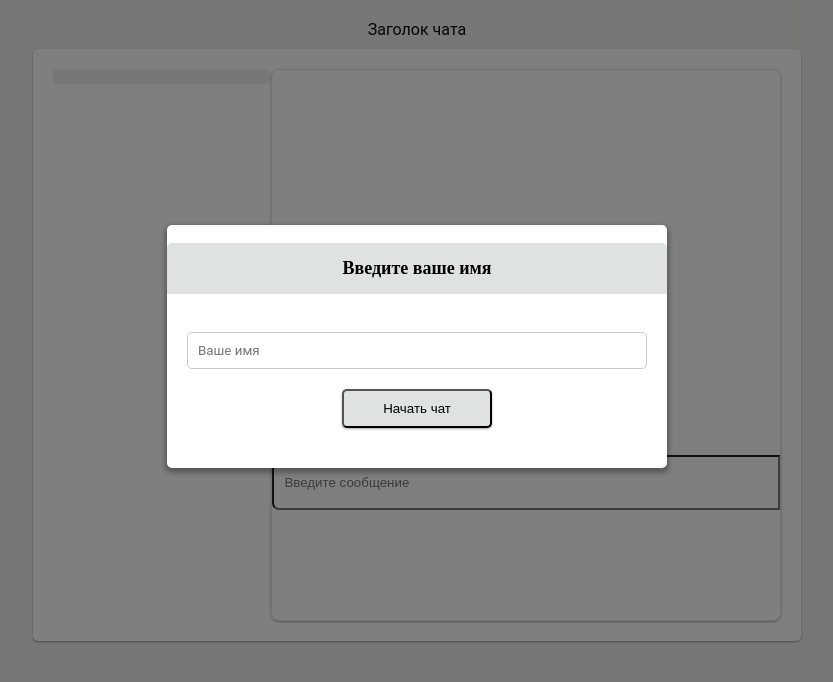
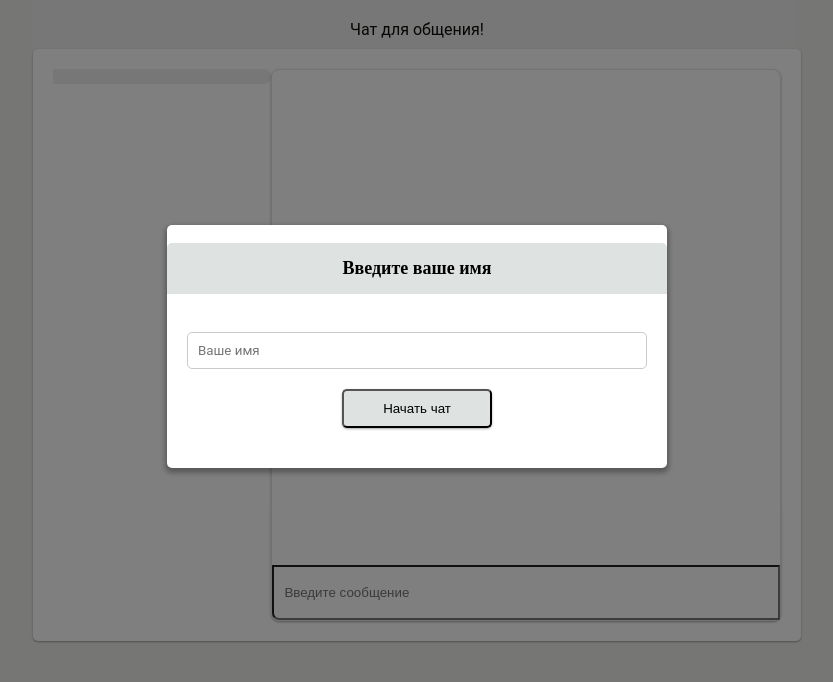
Before and after one commit to Nazgulius/ahj-homeworks-sse-ws-chat, a website built with webpack: page src/index.html in a window 1280 px wide. Shown: the whole page, without its empty margins (223-1056 px from the left). Built offline with nearby package versions, Linux system fonts and the light colour scheme; no server answers.

Commit message:
update css and js

```diff
--- a/src/css/style.css
+++ b/src/css/style.css
@@ -68,14 +68,14 @@ h1 {
 }
 
 .chat__area {
-  flex: 0 0 70%;
+  flex: 0 0 90%;
   display: flex;
   flex-direction: column;
-
+  overflow: auto;
 }
 
 .chat__messages-container {
-  flex: 0 0 90%;
+  flex: 0 0 100%;
   border-top-left-radius: 7px;
   overflow-y: auto;
   padding: 5px;
@@ -92,6 +92,7 @@ h1 {
   padding-right: 10px;
   box-sizing: border-box;
   white-space: pre;
+  overflow: auto;
 }
 
 .form .form__group {
--- a/src/index.html
+++ b/src/index.html
@@ -1,17 +1,19 @@
 <!DOCTYPE html>
 <html lang="en">
+
 <head>
   <meta charset="UTF-8" />
   <meta name="viewport" content="width=device-width, initial-scale=1.0" />
   <meta http-equiv="X-UA-Compatible" content="ie=edge" />
   <title>Chat</title>
 </head>
+
 <body>
   <div class="main">
     <!-- <h1 class="title">Hello chat!</h1> -->
     <div id="root">
 
-        <div class="chat__header">Заголок чата</div>
+      <div class="chat__header">Чат для общения!</div>
 
       <!-- содержание всего чата + лист участников -->
       <div class="container">
@@ -22,15 +24,10 @@
           <!-- <div class="chat__user">user 1</div>
             <div class="chat__user">user 2</div>
             <div class="chat__user">user 3</div> -->
-          </div>
-
-          <!-- область чата -->
+        </div> <!-- область чата -->
         <div class="chat__container">
-            <!-- сам чат -->
           <div class="chat__area">
-            <div class="chat__messages-container">
-              <!-- сообщения чата -->
-
+            <div class="chat__messages-container"> <!-- сообщения чата -->
             </div>
           </div>
           <!-- область ввода сообщения -->
@@ -44,7 +41,7 @@
 
   <!-- модальное окно -->
   <div class="modal__background"> <!-- фон - затемнение -->
-    <div class="modal__content">    <!-- окно для ввода имени участника -->
+    <div class="modal__content"> <!-- окно для ввода имени участника -->
       <h3 class="modal__header ">Введите ваше имя</h3>
       <input class="modal__input" placeholder="Ваше имя">
       <button class="chat__connect">Начать чат</button>
@@ -53,4 +50,5 @@
 
 
 </body>
+
 </html>
--- a/src/js/Chat.js
+++ b/src/js/Chat.js
@@ -1,4 +1,3 @@
-
 // В этом классе вы будете реализовывать логику для вашего чата:
 export default class Chat {
   constructor(container) {
```
Lines whose indentation alone changed are shown as unchanged.
